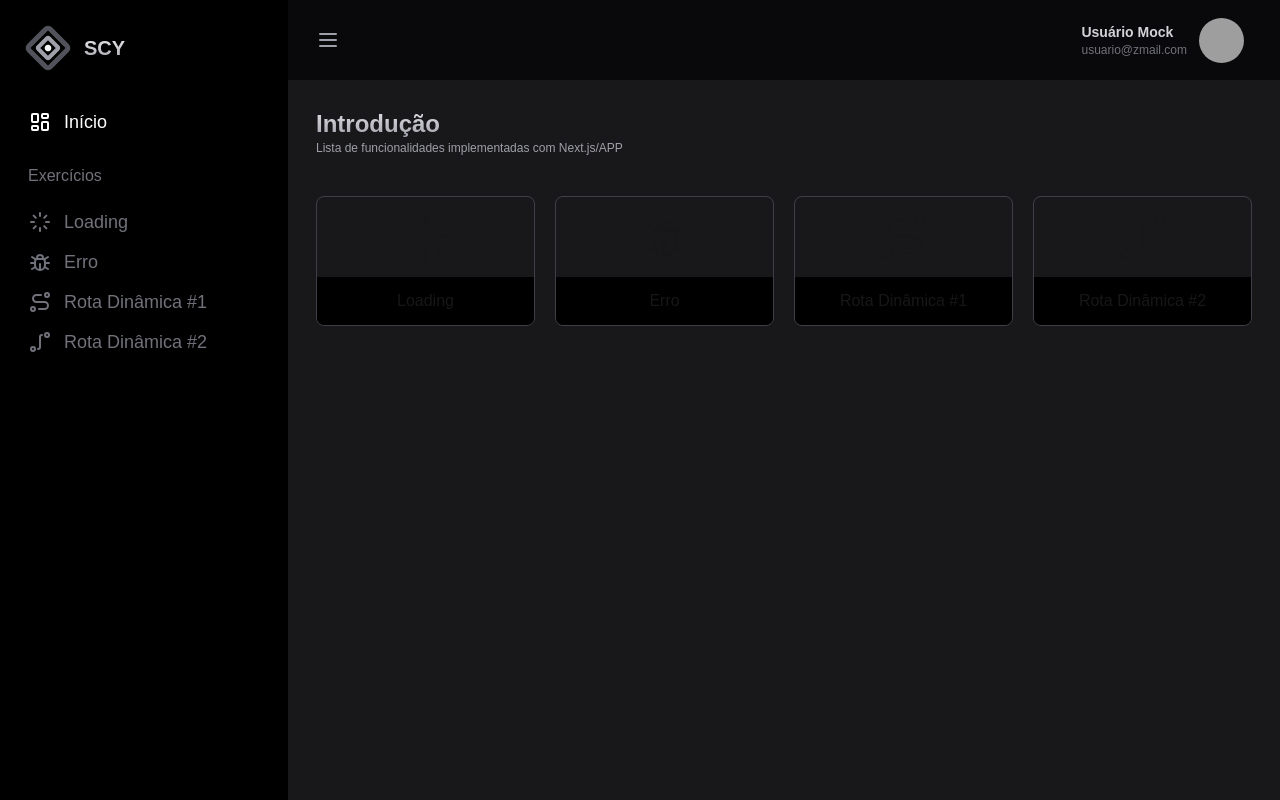
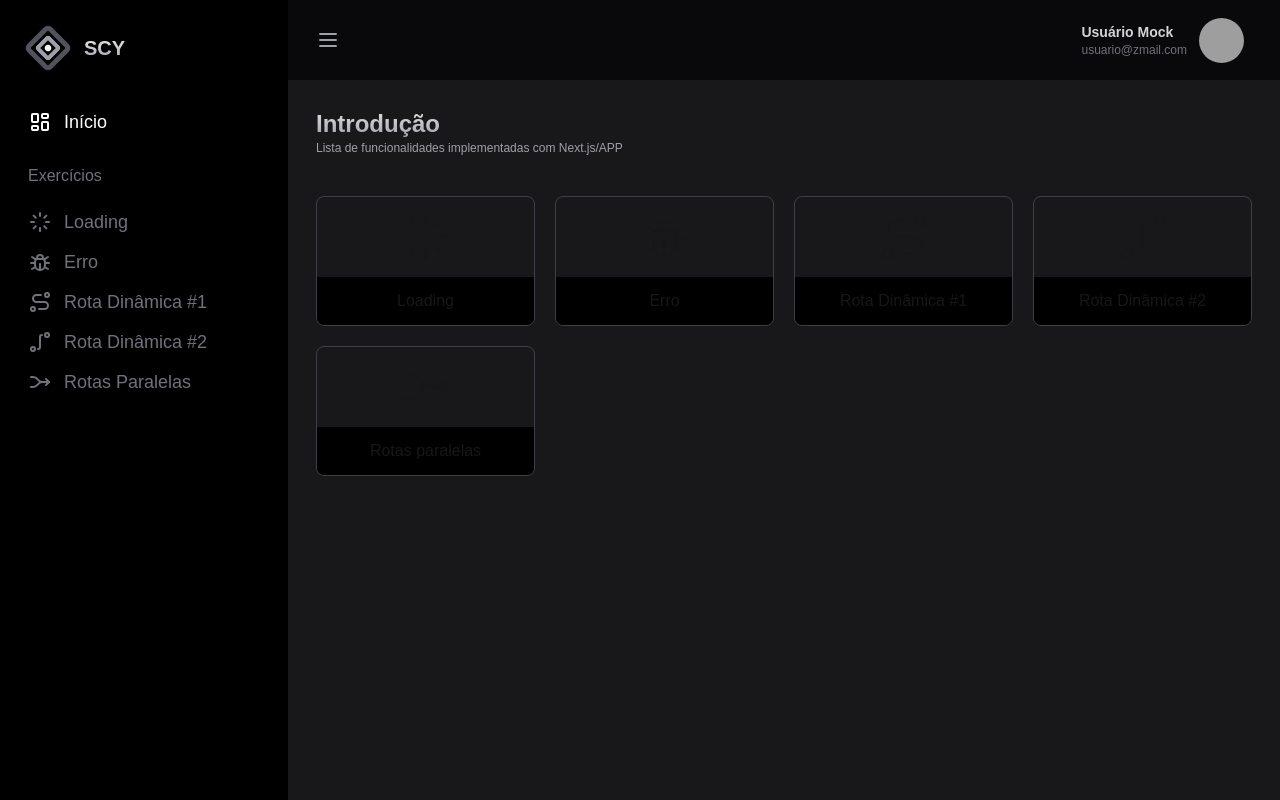
Before and after one commit to PedroSCY/Next_App, a Next.js app: page /home in a window 1280 px wide. Built offline with nearby package versions, Linux system fonts and the light colour scheme; grey boxes are pictures that could not be loaded.

Commit message:
Rotas Paralelas

```diff
--- a/src/app/(interna)/home/page.tsx
+++ b/src/app/(interna)/home/page.tsx
@@ -1,7 +1,7 @@
 import React from "react";
 import Titulo from "../shared/Titulo";
 import Funcionalidade from "./Funcionalidade";
-import { IconBug, IconLoader, IconRoute, IconRoute2 } from "@tabler/icons-react";
+import { IconArrowsJoin2, IconBug, IconLoader, IconRoute, IconRoute2 } from "@tabler/icons-react";
 
 export default function Page() {
   return (
@@ -15,6 +15,7 @@ export default function Page() {
           <Funcionalidade url="/erro" titulo="Erro" icone={<IconBug/>} />
           <Funcionalidade url="/dinamica/blog/a1b2c3?Seed=Brasil&Tipo=Ferias&Fichas=5" titulo="Rota Dinâmica #1" icone={<IconRoute/>} />
           <Funcionalidade url="/dinamica/pacote/maldivas?Fichas=5&Data=13-04-2026" titulo="Rota Dinâmica #2" icone={<IconRoute2/>} />
+          <Funcionalidade url="/paralelas" titulo="Rotas paralelas" icone={<IconArrowsJoin2/>} />
       </div>
     </div>
   );
--- /dev/null
+++ b/src/app/(interna)/paralelas/@brasil/page.tsx
@@ -0,0 +1,7 @@
+import React from 'react'
+
+export default function Page() {
+  return (
+    <div className='flex justify-center items-center h-36 text-4xl font-black bg-green-600'>Brasil</div>
+  )
+}
--- /dev/null
+++ b/src/app/(interna)/paralelas/@japao/layout.tsx
@@ -0,0 +1,10 @@
+/* eslint-disable @typescript-eslint/no-explicit-any */
+import React from 'react'
+
+export default function layout(props: any) {
+  return (
+    <div className='flex justify-center items-center h-36 text-4xl font-black  bg-zinc-200 text-red-500'>
+        {props.children}
+    </div>
+  )
+}
--- /dev/null
+++ b/src/app/(interna)/paralelas/@japao/loading.tsx
@@ -0,0 +1,5 @@
+import { IconLoader2 } from '@tabler/icons-react'
+
+export default function Loading() {
+  return <span><IconLoader2 className='animate-spin'/></span>
+}
--- /dev/null
+++ b/src/app/(interna)/paralelas/@japao/page.tsx
@@ -0,0 +1,15 @@
+import React from 'react'
+
+
+function textoEm2s(): Promise<string> {
+  return new Promise((resolve) => {
+    setTimeout(() => {
+      resolve('Japão')
+    }, 2000)
+  })
+}
+
+export default async function Page() {
+  const texto = await textoEm2s()
+  return <span>{texto}</span>
+}
--- /dev/null
+++ b/src/app/(interna)/paralelas/@usa/error.tsx
@@ -0,0 +1,12 @@
+"use client";
+
+import { IconMoodSadSquint } from "@tabler/icons-react";
+
+export default function Error() {
+  return (
+    <div className="flex flex-col items-center justify-center">
+        <IconMoodSadSquint size={40}/>
+      <span className="text-sm">Ops... ocorreu um erro!</span>
+    </div>
+  );
+}
--- /dev/null
+++ b/src/app/(interna)/paralelas/@usa/layout.tsx
@@ -0,0 +1,9 @@
+/* eslint-disable @typescript-eslint/no-explicit-any */
+
+export default function Layout(props: any) {
+  return (
+    <div className='flex justify-center items-center h-36 text-4xl font-black bg-red-500'>
+      {props.children}
+    </div>
+  )
+}
--- /dev/null
+++ b/src/app/(interna)/paralelas/@usa/loading.tsx
@@ -0,0 +1,5 @@
+import { IconLoader2 } from '@tabler/icons-react'
+
+export default function Loading() {
+  return <span><IconLoader2 className='animate-spin'/></span>
+}
--- /dev/null
+++ b/src/app/(interna)/paralelas/@usa/page.tsx
@@ -0,0 +1,14 @@
+/* eslint-disable @typescript-eslint/no-explicit-any */
+
+function erroEm5s(): Promise<undefined> {
+  return new Promise((resolve) => {
+    setTimeout(() => {
+      resolve(undefined);
+    }, 5000);
+  });
+}
+
+export default async function Page() {
+  const obj: any = await erroEm5s();
+  return <span>{obj.name}</span>;
+}
--- /dev/null
+++ b/src/app/(interna)/paralelas/layout.tsx
@@ -0,0 +1,15 @@
+/* eslint-disable @typescript-eslint/no-explicit-any */
+import React from "react";
+
+export default function Layout(props: any) {
+  return (
+    <div className="flex flex-col gap-10">
+      <div>{props.children}</div>
+      <div className="grid grid-cols-3 gap-5">
+        {props.brasil}
+        {props.japao}
+        {props.usa}
+      </div>
+    </div>
+  );
+}
--- /dev/null
+++ b/src/app/(interna)/paralelas/page.tsx
@@ -0,0 +1,10 @@
+import React from 'react'
+import Titulo from '../shared/Titulo'
+
+export default function Page() {
+  return (
+    <div>
+        <Titulo texto='Rotas Paralelas' legenda='Recurso exclusivo da pasta APP' />
+    </div>
+  )
+}
--- a/src/app/(interna)/shared/Menu.tsx
+++ b/src/app/(interna)/shared/Menu.tsx
@@ -1,7 +1,7 @@
 "use client";
 import React from "react";
 import MenuItem from "./MenuItem";
-import { IconBug, IconLayoutDashboard, IconLoader, IconRoute, IconRoute2 } from "@tabler/icons-react";
+import { IconArrowsJoin2, IconBug, IconLayoutDashboard, IconLoader, IconRoute, IconRoute2 } from "@tabler/icons-react";
 import MenuGrupo from "./MenuGrupo";
 import { usePathname } from "next/navigation";
 
@@ -41,6 +41,12 @@ export default function Menu() {
           icone={<IconRoute2 />}
           selecionado={url === "/dinamica/pacote/maldivas/janeiro/13042026"}
         />
+        <MenuItem
+          url="/paralelas"
+          texto="Rotas Paralelas"
+          icone={<IconArrowsJoin2 />}
+          selecionado={url === "/paralelas"}
+        />
       </MenuGrupo>
     </nav>
   );
```
